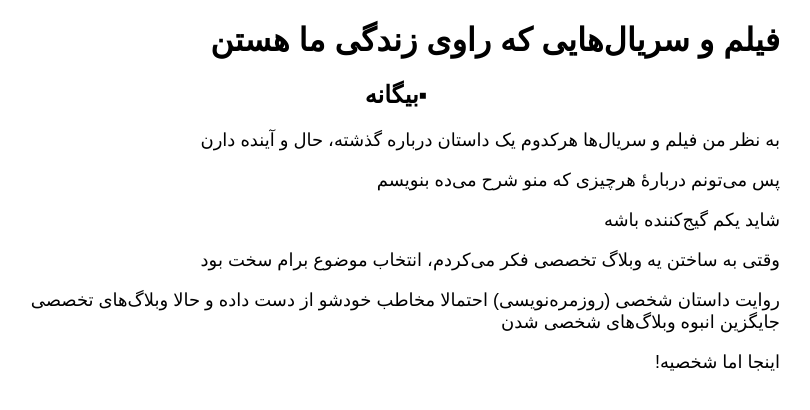
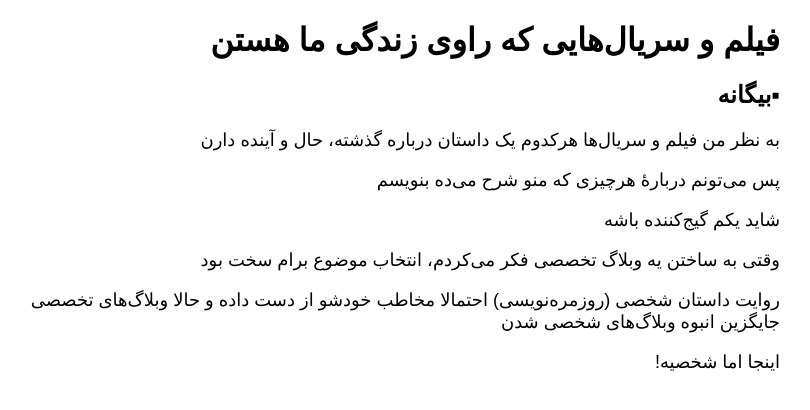
Before and after one commit to darkblog/darkblog.github.io, a Jekyll site: the page built from _posts/2023-8-22-5.md, in a window 1280 px wide. Shown: the top 410 px of the page, without its empty margins (407-1217 px from the left). Built offline with Jekyll 4.4.1, drawn with Linux system fonts in a browser that asks for light colours.

Commit message:
Update post.html

```diff
--- a/_layouts/post.html
+++ b/_layouts/post.html
@@ -7,7 +7,7 @@
 <head>
 <title>{{ page.title }}</title>
 <meta name="viewport" content="width=device-width">
-<style>body{font-family:sans-serif;margin:auto;padding:0 1em;max-width:48em}p{font-size:large}a{text-decoration:none;color:black}h2{text-align:center}</style>
+<style>body{font-family:sans-serif;margin:auto;padding:0 1em;max-width:48em}p{font-size:large}a{text-decoration:none;color:black}</style>
 </head>
 <body>
 <h1>{{ page.title }}</h1>
```
